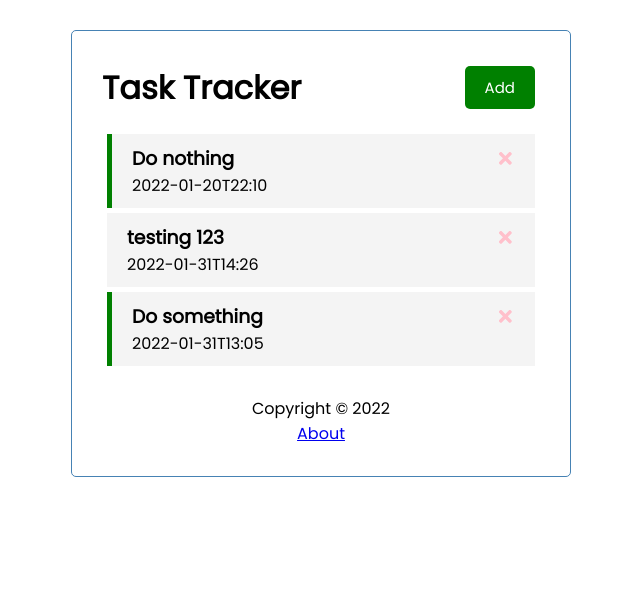
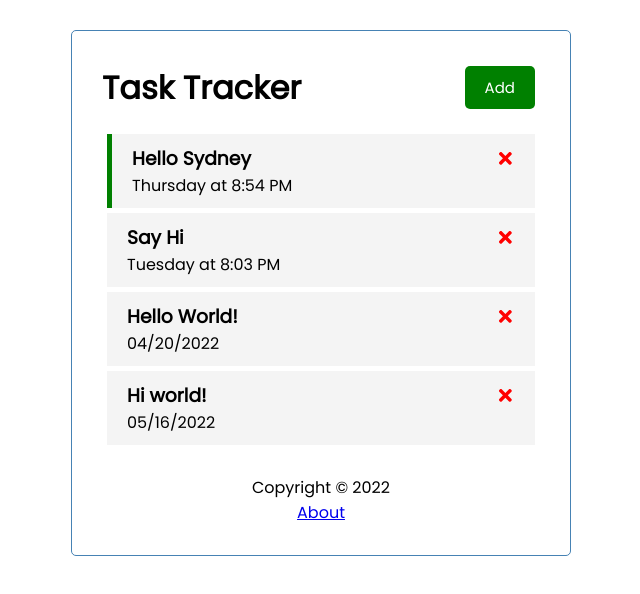
Before and after one commit to haivotrung/task-tracker-tsx, a React (Create React App) app: page / in a window 1280 px wide. Shown: the top 594 px of the page, without its empty margins (319-959 px from the left). Built offline with nearby package versions, Linux system fonts and the light colour scheme; data requests are answered from the project's data file; the HTML template or start-up script is replaced by a standard one.

Commit message:
Changed formatting of Date to Calendar in UI using Moment

```diff
--- a/db.json
+++ b/db.json
@@ -1,21 +1,27 @@
 {
   "tasks": [
     {
-      "text": "Do nothing",
-      "day": "2022-01-20T22:10",
+      "text": "Hello Sydney",
+      "day": "2022-02-03T20:54",
       "reminder": true,
+      "id": 1
+    },
+    {
+      "text": "Say Hi",
+      "day": "2022-02-01T20:03",
+      "reminder": false,
       "id": 2
     },
     {
-      "text": "testing 123",
-      "day": "2022-01-31T14:26",
+      "text": "Hello World!",
+      "day": "2022-04-20T17:15",
       "reminder": false,
       "id": 3
     },
     {
-      "text": "Do something",
-      "day": "2022-01-31T13:05",
-      "reminder": true,
+      "text": "Hi world!",
+      "day": "2022-05-16T17:15",
+      "reminder": false,
       "id": 4
     }
   ]
--- a/package.json
+++ b/package.json
@@ -11,7 +11,9 @@
     "@types/react": "^17.0.38",
     "@types/react-dom": "^17.0.11",
     "json-server": "^0.17.0",
+    "moment": "^2.29.1",
     "react": "^17.0.2",
+    "react-datetime-picker": "^3.4.3",
     "react-dom": "^17.0.2",
     "react-icons": "^4.3.1",
     "react-router-dom": "^6.2.1",
--- a/src/components/Task.js
+++ b/src/components/Task.js
@@ -1,4 +1,5 @@
 import { FaTimes } from 'react-icons/fa'
+import Moment from 'moment';
 
 const Task = ({ task, onDelete, onToggle }) => {
     return (
@@ -7,9 +8,9 @@ const Task = ({ task, onDelete, onToggle }) => {
       onDoubleClick={() => onToggle(task.id)}
         >
             <h3>{task.text}
-                <FaTimes style={{ color: 'pink' }}
+                <FaTimes style={{color: 'red'}}
                     onClick={() => onDelete(task.id)} /></h3>
-            <p>{task.day}</p>
+            <p>{Moment(task.day).calendar()}</p>
         </div>
     )
 }
```
Also changed, not shown: src/components/AddTask.js (+5 -3 lines), 1 other file (tests, documents, lock files or other folders).
